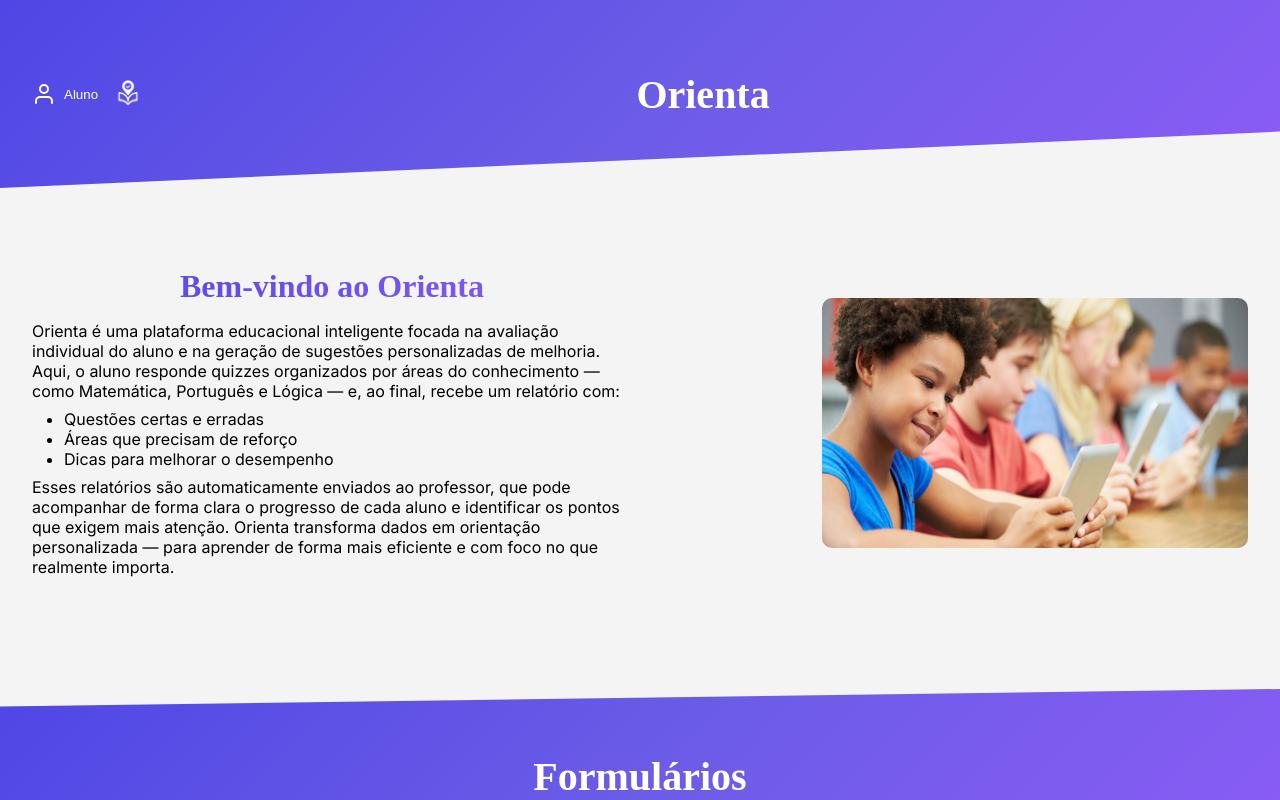
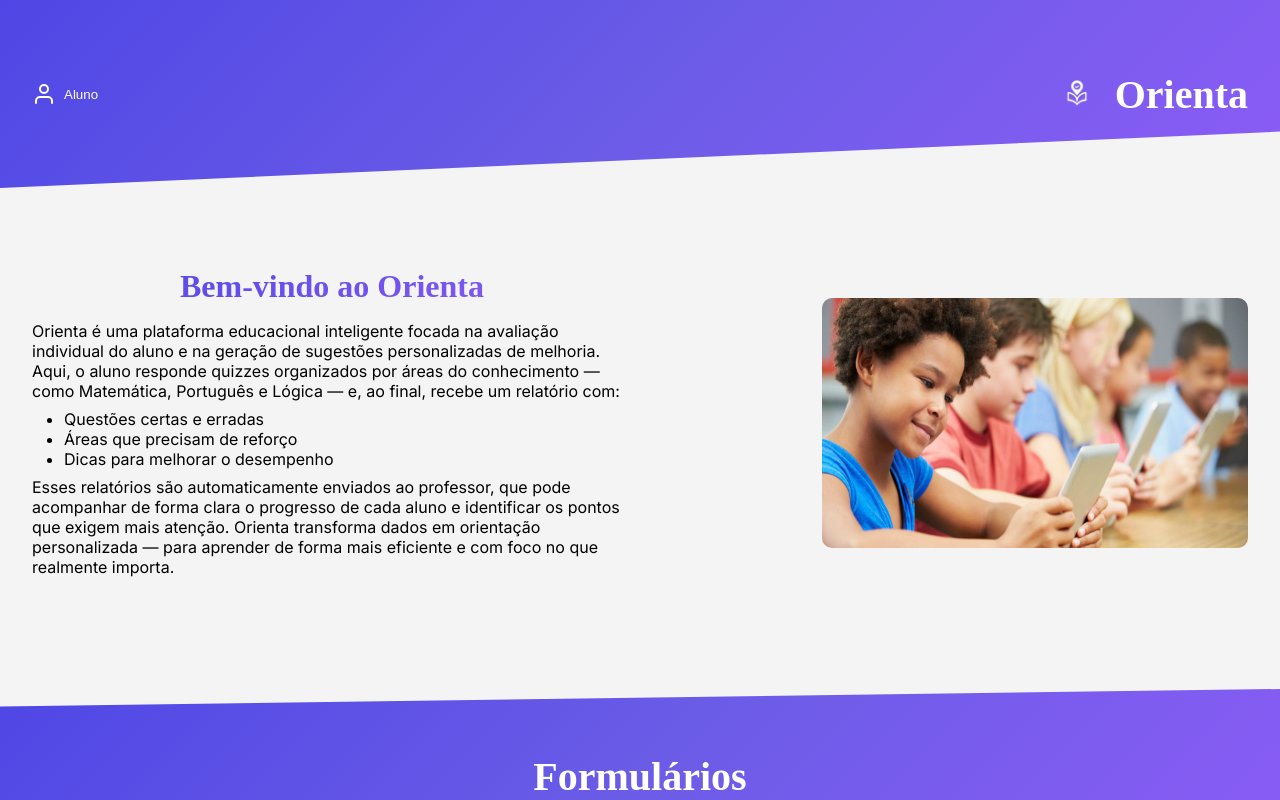
Before and after one commit to VitorSchumacher/21-tiao-e-bastiao, a React (Vite) app: page /home in a window 1280 px wide. Shown: the top 800 px of the page. Built offline with nearby package versions, Linux system fonts and the light colour scheme; sample sign-in values are in the browser's storage; a web font is replaced by a local one.

Commit message:
Group logo with title in home banner

```diff
--- a/src/pages/Home.jsx
+++ b/src/pages/Home.jsx
@@ -71,12 +71,14 @@ const Home = () => {
     <Container>
       <Banner>
         <UserMenu name={name} />
-        <img
-          src="/image/logo.png"
-          alt="Logo Orienta"
-          style={{ height: "60px" }}
-        />
-        <Title>Orienta</Title>
+        <div style={{ display: "flex", alignItems: "center", gap: "0.5rem" }}>
+          <img
+            src="/image/logo.png"
+            alt="Logo Orienta"
+            style={{ height: "60px" }}
+          />
+          <Title style={{ flex: "unset" }}>Orienta</Title>
+        </div>
       </Banner>
       <Intro>
         <IntroText>
```
